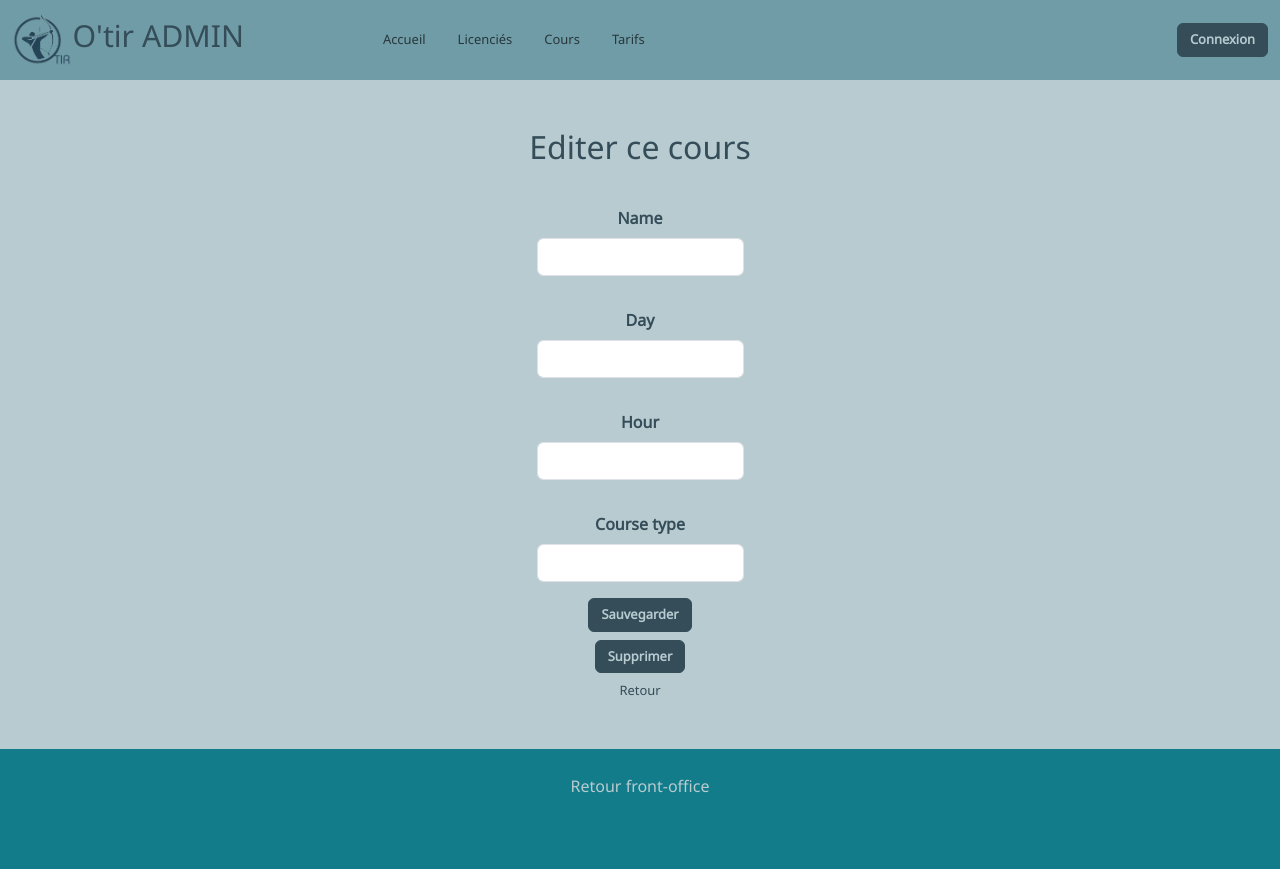
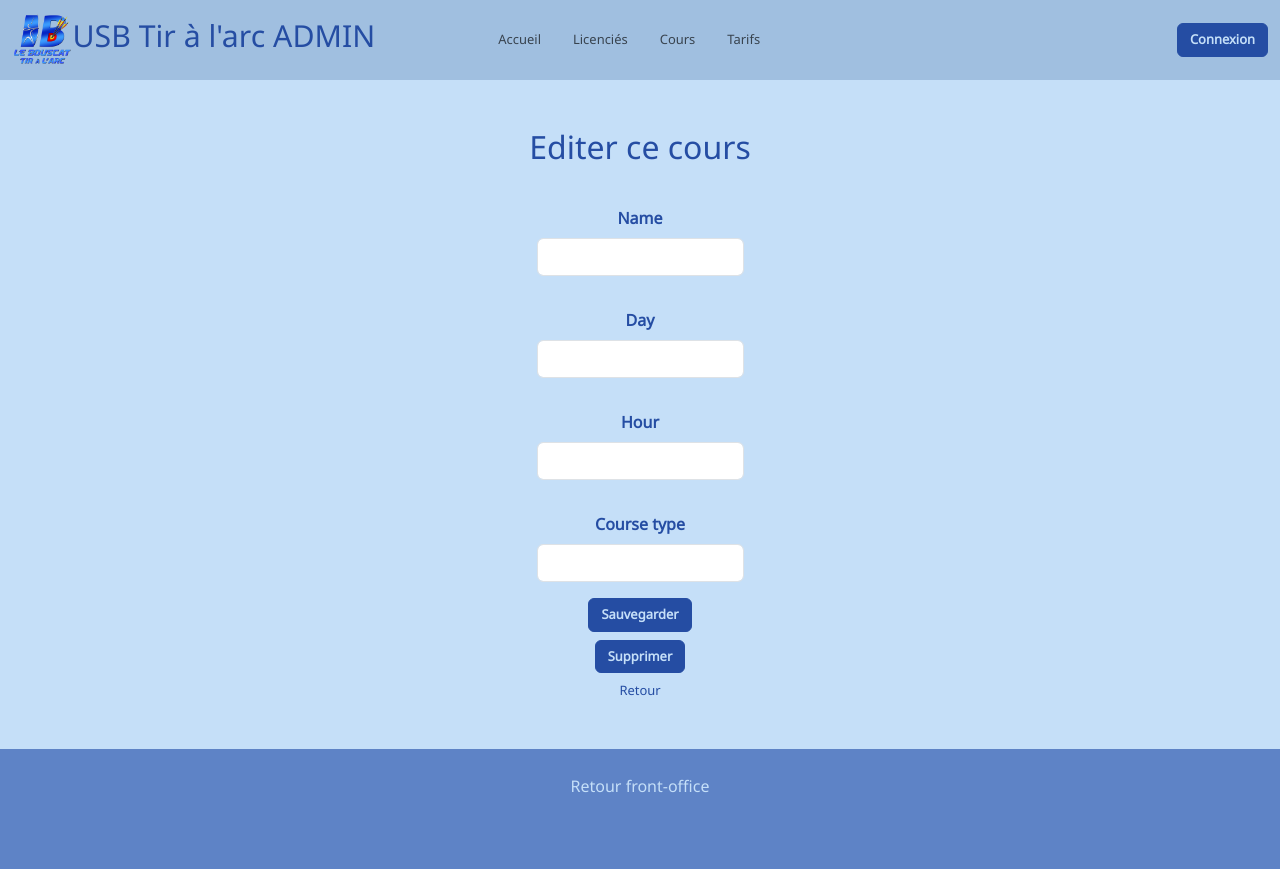
Before and after one commit to ValM-B/USBTir-a-l-arc, a Symfony app: template templates/back/course/edit.html.twig in a window 1280 px wide. Run offline with Twig, Linux system fonts and the light colour scheme; the template is opened without the code that fills it, so the values that code supplies are empty; form fields are guessed from the names that the template uses; some libraries are stand-ins or nearby versions.

Commit message:
edit css for usb Tir à l'arc

```diff
--- a/public/css/style.css
+++ b/public/css/style.css
@@ -4,12 +4,19 @@
 #B8CBD0
 #7A90A4
 #344D59 */
+
+:root {
+    --main-color: #C5DFF8 ;
+    --secondary-color: #A0BFE0;
+    --font-color : #254da3;
+    --footer-color: #5e83c6;
+}
 body{
     box-sizing: border-box;
     --resmin: 0.09vmin;
     --resmax: 0.09vmax;
     font-family: 'Noto Sans', sans-serif;
-    color: #344D59;
+    color: var(--font-color);
 }
 ul{
     list-style: none;
@@ -23,45 +30,45 @@ a{
 /* Header */
 h1{
     font-size: calc(42 * var(--resmin));
-    color: #344D59;
+    color: var(--font-color);
 }
 #navbar{
-    background-color: #709CA7;
+    background-color: var(--secondary-color);
 }
 .nav-item{
     border-top: 4px solid transparent;
     border-bottom: 4px solid transparent;
 }
 .nav-item:hover{
-    border-top: 4px solid #B8CBD0;
-    border-bottom: 4px solid #B8CBD0;
+    border-top: 4px solid var(--main-color);
+    border-bottom: 4px solid var(--main-color);
     padding: 6px 0;
 }
 #logo{
     width: calc(84 * var(--resmin));
 }
 .btn, .navbar-text a{
-    background-color: #344D59 ;
+    background-color: var(--font-color) ;
     font-weight: 600;
-    color: #B8CBD0;
-    border-color: #344D59;
+    color: var(--main-color);
+    border-color: var(--font-color);
 }
 
 .btn:hover
 {
-    background-color:#B8CBD0;
-    border-color:#B8CBD0;
-    color:#344D59;
+    background-color:var(--main-color);
+    border-color:var(--main-color);
+    color:var(--font-color);
 }
 li, a{
     font-size: calc(18 * var(--resmin));
-    color: #344D59;
+    color: var(--font-color);
 }
 
 
 /* Main */
 .main{
-    background-color: #B8CBD0;
+    background-color: var(--main-color);
     min-height: 75vh;
 }
 
@@ -230,36 +237,36 @@ li, a{
 
 .page-link
 {
-    color:#344D59
+    color:var(--font-color)
 }
 .page-link:hover
 {
-    color: #709CA7;
+    color: var(--secondary-color);
 }
 .page-link:focus
 {
-    color: #709CA7;
+    color: var(--secondary-color);
 }
 .page-item
 {
     margin: 0
 }
 .btn-secondary {
-    background-color: #B8CBD0;
-    color: #344D59;
+    background-color: var(--main-color);
+    color: var(--font-color);
 }
 .btn-secondary:hover {
-    color: #344D59;
-    background-color: #709CA7;
-    border: 1px solid #709CA7;
+    color: var(--font-color);
+    background-color: var(--secondary-color);
+    border: 1px solid var(--secondary-color);
 }
 
 
 
 /* Footer */
 .footer{
-    background-color: #137C8B;
-    color: #B8CBD0;
+    background-color: var(--footer-color);
+    color: var(--main-color);
     min-height: 15vh;
 }
 .footer-container{
--- a/sources/html-css/index.html
+++ b/sources/html-css/index.html
@@ -3,7 +3,7 @@
 <head>
     <meta charset="UTF-8">
     <meta name="viewport" content="width=device-width, initial-scale=1.0">
-    <title>O'Tir</title>
+    <title>USB Tir à l'arc</title>
     <link href="https://cdn.jsdelivr.net/npm/bootstrap@5.3.2/dist/css/bootstrap.min.css" rel="stylesheet" integrity="sha384-T3c6CoIi6uLrA9TneNEoa7RxnatzjcDSCmG1MXxSR1GAsXEV/Dwwykc2MPK8M2HN" crossorigin="anonymous">
     <link rel="stylesheet" href="style.css">
     <link rel="preconnect" href="https://fonts.googleapis.com">
@@ -18,7 +18,7 @@
         <nav class="navbar navbar-expand-lg" id="navbar">
             <div class="container-fluid">
                 <img src="logo-otir.png" alt="logo club otir" id="logo">
-                <h1>O'tir</h1>
+                <h1>USB Tir à l'arc</h1>
             <button class="navbar-toggler" type="button" data-bs-toggle="collapse" data-bs-target="#navbarText" aria-controls="navbarText" aria-expanded="false" aria-label="Toggle navigation">
                 <span class="navbar-toggler-icon"></span>
             </button>
--- a/src/Controller/Back/UserController.php
+++ b/src/Controller/Back/UserController.php
@@ -125,7 +125,7 @@ class UserController extends AbstractController
     {
         $mailer->sendToUser(
             $user->getEmail(),
-            "Message de O'tir",
+            "Message de USB Tir à l'arc",
             "email/user_mail.html.twig",
             []
            );
--- a/templates/back/base.html.twig
+++ b/templates/back/base.html.twig
@@ -1,7 +1,7 @@
 {% extends "base.html.twig" %}
 
 {% block title %}
-    <h1>O'tir ADMIN</h1>
+    <h1>USB Tir à l'arc ADMIN</h1>
 {% endblock %}
 
 {% block nav %}
--- a/templates/base.html.twig
+++ b/templates/base.html.twig
@@ -3,7 +3,7 @@
     <head>
         <meta charset="UTF-8">
          <meta name="viewport" content="width=device-width, initial-scale=1.0">
-        <title>O'Tir</title>
+        <title>USB Tir à l'arc</title>
         <link href="https://cdn.jsdelivr.net/npm/bootstrap@5.3.2/dist/css/bootstrap.min.css" rel="stylesheet" integrity="sha384-T3c6CoIi6uLrA9TneNEoa7RxnatzjcDSCmG1MXxSR1GAsXEV/Dwwykc2MPK8M2HN" crossorigin="anonymous">
         <link rel="preconnect" href="https://fonts.googleapis.com">
         <link rel="preconnect" href="https://fonts.gstatic.com" crossorigin>
@@ -18,9 +18,9 @@
             <!-- Nav -->
             <nav class="navbar navbar-expand-lg" id="navbar">
                 <div class="container-fluid">
-                    <img src="{{ asset('images/logo-otir.png') }}" alt="logo club otir" id="logo">
+                    <img src="{{ asset('images/logo-usb.png') }}" alt="logo club usb" id="logo">
                     {% block title %}
-                        <h1>O'tir</h1>
+                        <h1>USB Tir à l'arc</h1>
                     {% endblock %}
                     <button class="navbar-toggler" type="button" data-bs-toggle="collapse" data-bs-target="#navbarText" aria-controls="navbarText" aria-expanded="false" aria-label="Toggle navigation">
                         <span class="navbar-toggler-icon"></span>
--- a/templates/bundles/TwigBundle/Exception/error404.html.twig
+++ b/templates/bundles/TwigBundle/Exception/error404.html.twig
@@ -3,7 +3,7 @@
     <head>
         <meta charset="UTF-8">
          <meta name="viewport" content="width=device-width, initial-scale=1.0">
-        <title>O'Tir</title>
+        <title>USB Tir à l'arc</title>
         <link href="https://cdn.jsdelivr.net/npm/bootstrap@5.3.2/dist/css/bootstrap.min.css" rel="stylesheet" integrity="sha384-T3c6CoIi6uLrA9TneNEoa7RxnatzjcDSCmG1MXxSR1GAsXEV/Dwwykc2MPK8M2HN" crossorigin="anonymous">
         <link rel="stylesheet" href="{{ asset('css/style.css') }}">
         <link rel="preconnect" href="https://fonts.googleapis.com">
--- a/templates/email/user_created.html.twig
+++ b/templates/email/user_created.html.twig
@@ -23,12 +23,12 @@
     </style>
 	<div class="mail-body">
 		<div class="container-img">
-			<img src="{{ email.image('@images/logo-otir.png') }}" alt="Logo club O'tir" width="100" height="auto">
+			<img src="{{ email.image('@images/logo-otir.png') }}" alt="Logo club USB" width="100" height="auto">
 		</div>
 		<h1>Votre espace licencié a été créé !</h1>
 		<p>Cher {{app.user.firstname}},</p>
 		<p>Vous pouvez maintenant accéder àvotre espace licencié avec votre adresse email en <a href="{{url('app_login')}}">Cliquant ici</a></p>
 		<p>Votre mot de passe est votre numéro de licence/vos initiales (exemple: 0000000A/ab). Nous vous recommandons fortement de le modifier lors de votre première connexion.</p>
-		<p>O'Tir</p>
+		<p>USB Tir à l'arc</p>
 	</div>
 {% endapply %}
--- a/templates/email/user_mail.html.twig
+++ b/templates/email/user_mail.html.twig
@@ -7,9 +7,9 @@
         }
     </style>
 <div class="mail-body">
-	<img src="{{ email.image('@images/logo-otir.png') }}" alt="Logo club O'tir">
+	<img src="{{ email.image('@images/logo-usb.png') }}" alt="Logo club USB Tir à l'arc">
 	<h1>Vous avez un message</h1>
 	<p>Lorem, ipsum dolor sit amet consectetur adipisicing elit. Perspiciatis repellendus magnam error maxime voluptates aut deleniti quis tempore, ad dolorem nulla id, veniam aliquam. Exercitationem cupiditate ipsam aliquid ducimus praesentium!</p>
-	<p>O'tir</p>
+	<p>USB Tir à l'arc</p>
 </div>
 {% endapply %}
```
Also changed, not shown: other parts of public/css/style.css (+28 -28 lines), public/images/logo-usb.png (added).
